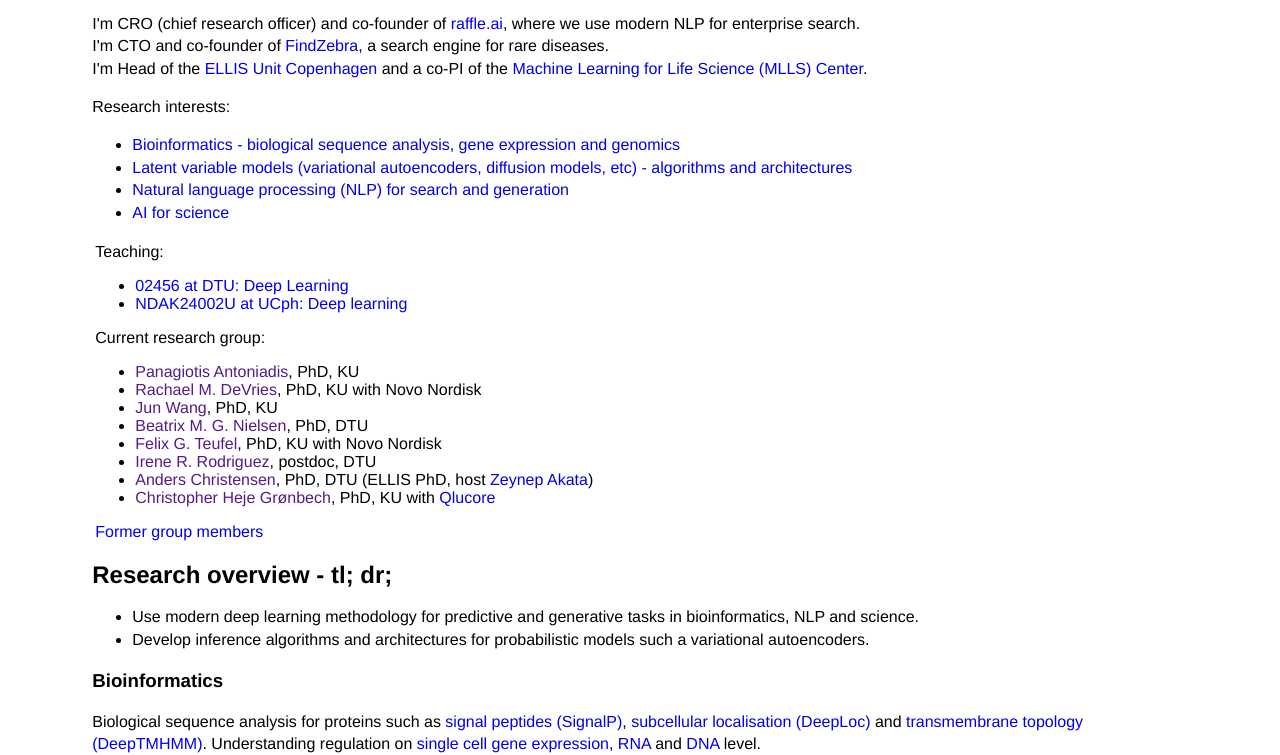
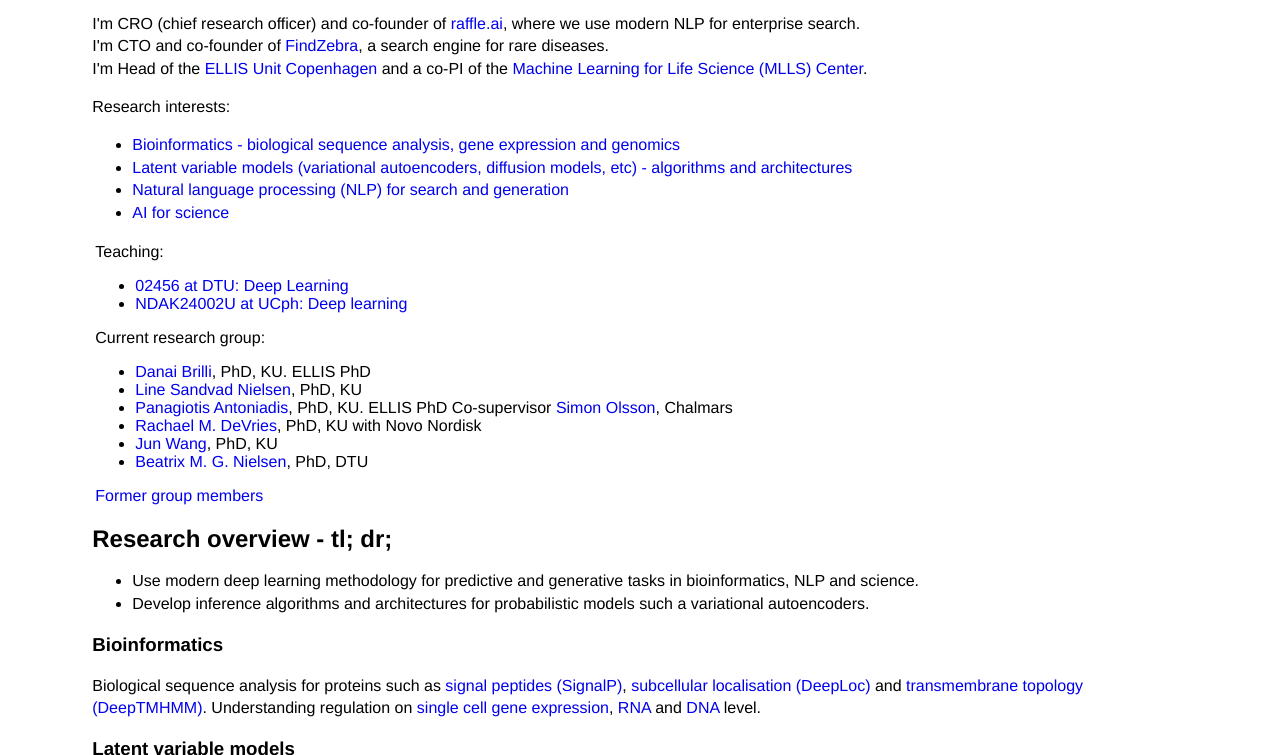
Before and after one commit to olewinther/olewinther.github.io, a plain HTML site: page index.html in a window 1280 px wide. Shown: the part 345-1100 px from the top of the page. Drawn offline with Linux system fonts and the light colour scheme.

Commit message:
Update current research group member links

```diff
--- a/index.html
+++ b/index.html
@@ -160,16 +160,12 @@
               </ul>
                 Current research group:
               <ul>
-                <li><a href="" target="_blank">Panagiotis Antoniadis</a>, PhD, KU</li>
-                <li><a href="" target="_blank">Rachael M. DeVries</a>, PhD, KU with Novo Nordisk</li>
-                <li><a href="" target="_blank">Jun Wang</a>, PhD, KU </li>
-                <li><a href="" target="_blank">Beatrix M. G. Nielsen</a>, PhD, DTU </li>
-                <li><a href="" target="_blank">Felix G. Teufel</a>, PhD, KU with Novo Nordisk</li>
-                <li><a href="" target="_blank">Irene R. Rodriguez</a>, postdoc, DTU</li>
-                <li><a href="" target="_blank">Anders Christensen</a>, PhD, DTU (ELLIS PhD, host <a
-                    href="https://eml-unitue.de/people/zeynep-akata" target="_blank">Zeynep Akata</a>)</li>
-                <li><a href="" target="_blank">Christopher Heje Grønbech</a>, PhD, KU with <a href="https://qlucore.com"
-                    target="_blank">Qlucore</a></li>
+                <li><a href="https://scholar.google.com/citations?user=js2msL4AAAAJ&hl=en" target="_blank">Danai Brilli</a>, PhD, KU. ELLIS PhD </li>
+                <li><a href="https://www1.bio.ku.dk/english/staff/?pure=en/persons/637208" target="_blank">Line Sandvad Nielsen</a>, PhD, KU</li>
+                <li><a href="https://panosantoniadis.github.io/" target="_blank">Panagiotis Antoniadis</a>, PhD, KU. ELLIS PhD Co-supervisor <a href="https://www.chalmers.se/en/persons/simonols/" target="_blank">Simon Olsson</a>, Chalmars</li>
+                <li><a href="https://scholar.google.com/citations?user=HRrt40QAAAAJ&hl=en" target="_blank">Rachael M. DeVries</a>, PhD, KU with Novo Nordisk</li>
+                <li><a href="https://scholar.google.com/citations?user=9hkXrmcAAAAJ&hl=en" target="_blank">Jun Wang</a>, PhD, KU </li>
+                <li><a href="https://scholar.google.com/citations?user=aM-GyhgAAAAJ&hl=en" target="_blank">Beatrix M. G. Nielsen</a>, PhD, DTU </li>
               </ul>
               <a href="./past_students.html" target="_blank">Former group members</a>
               <!-- <br>
```
